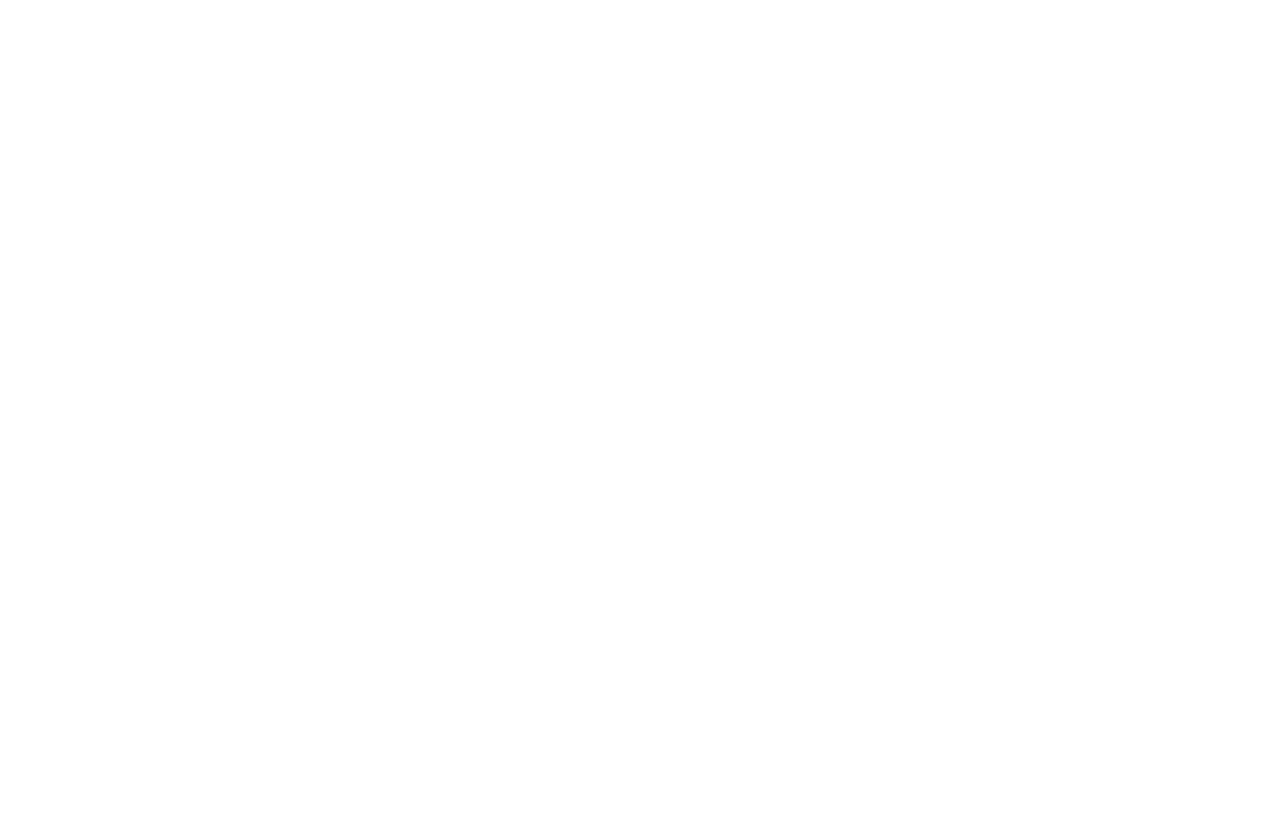
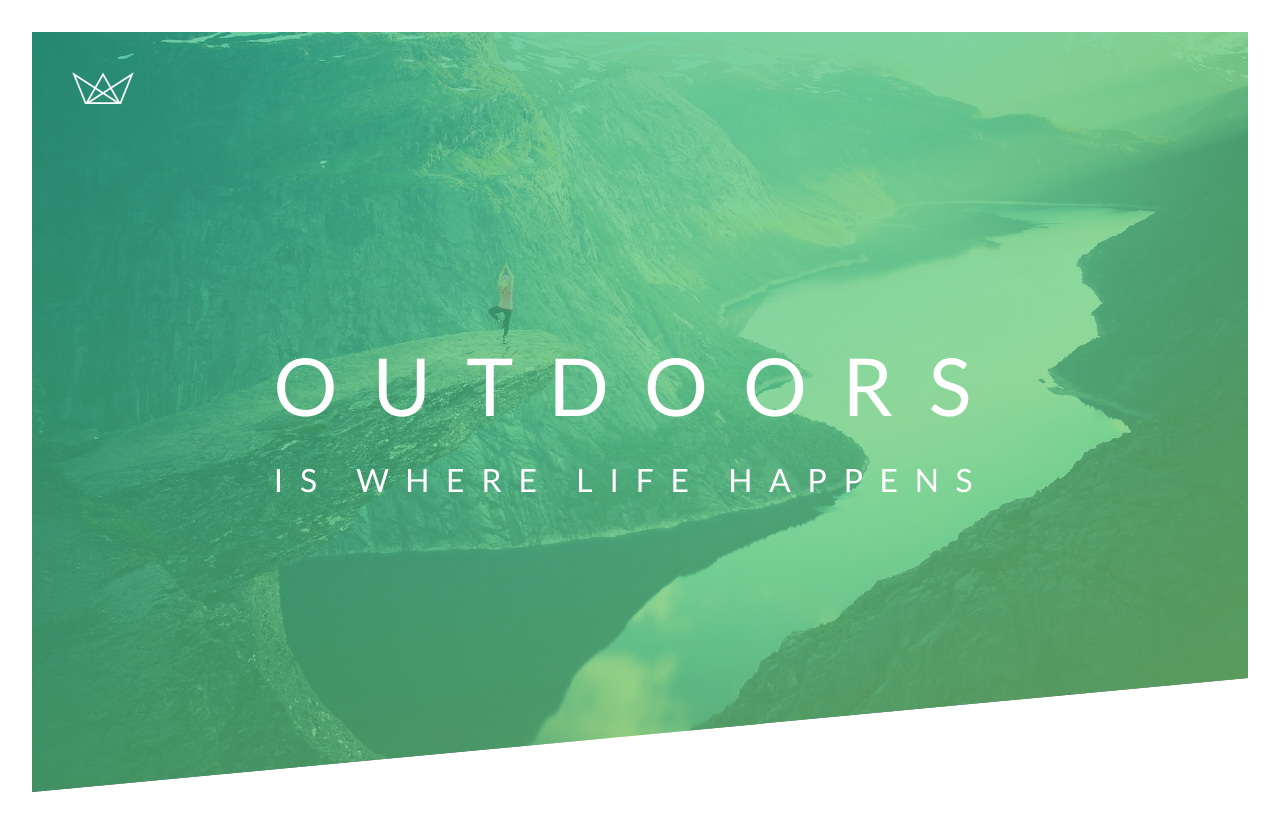
Before and after one commit to AgileMyk/Advanced-CSS-Practice, a plain HTML site: page Project1-Natour/index.html in a window 1280 px wide. Before the commit the page ends 800 px from the top, so only its background shows below. Drawn offline with Linux system fonts and the light colour scheme.

Commit message:
added display rules/logo/heading

```diff
--- a/Project1-Natour/css/style.css
+++ b/Project1-Natour/css/style.css
@@ -6,3 +6,70 @@ Medium green: #55c57a
 Dark green: #28b485
 
 */
+
+* {
+    margin: 0;
+    padding: 0;
+    line-height: 1.7;
+    color: white;
+}
+
+html {
+    background-color: white;
+}
+
+body {
+    font-size: 16px;
+    font-family: 'Lato', Arial, Helvetica, sans-serif;
+    /*background-color: rgb(218, 218, 218);*/
+    background-position: center;
+    padding: 2rem;
+}
+
+header {
+    height: 95vh;
+    background-image: linear-gradient(to top left, rgb(126, 213, 111, .7), rgb(40, 180, 133, .7)), url(/img/hero.jpg);
+    background-size: cover;
+    background-position: top;
+    position: relative;
+    clip-path: polygon(0 0, 100% 0, 100% 85%, 0 100%);
+    display: flex;
+    flex-direction: column;
+}
+
+.logo-box {
+    position: absolute;
+    top: 2.5rem;
+    left: 2.5rem;
+}
+
+.logo {
+    height: 2rem;
+}
+
+.header-button {
+    display: flex;
+    flex-direction: column;
+    margin: auto;
+}
+
+.heading-primary {
+    display: flex;
+    flex-direction: column;
+    margin: auto;
+}
+
+span:nth-of-type(1) {
+    font-size: 2.5em;
+    font-weight: 400;
+    text-transform: uppercase;
+    letter-spacing: 2.2rem;
+}
+span:nth-of-type(2) {
+    font-weight: 400;
+    text-transform: uppercase;
+    letter-spacing: 1.035rem;
+}
+
+
+@media screen and (min-width: 785px)
--- a/Project1-Natour/index.html
+++ b/Project1-Natour/index.html
@@ -9,6 +9,20 @@
     <link rel="stylesheet" href="css/style.css">
 </head>
 <body>
+    <header class="header">
+        <div class="logo-box">
+            <img src="/img/logo-white.png" alt="Main Site Logo" class="logo">
+        </div>
 
+        <div class="header-button">
+
+            <h1 class="heading-primary">
+                <span>Outdoors</span>
+                <span>is where life happens</span>
+            </h1>
+
+        </div>
+
+    </header>
 </body>
 </html>
```
